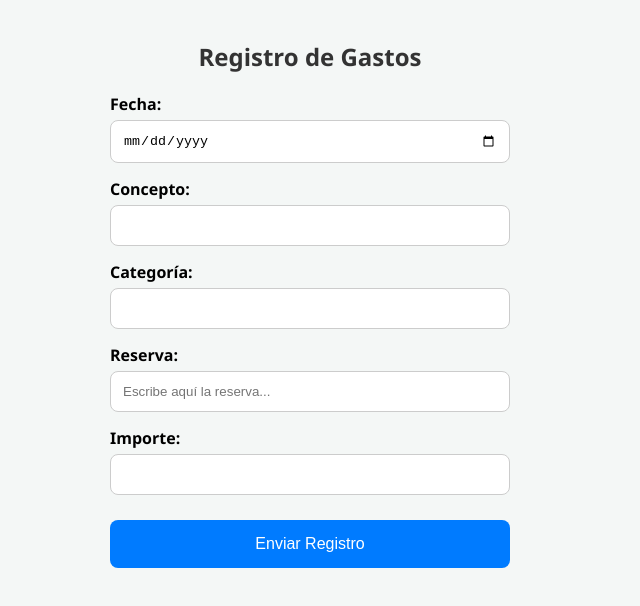
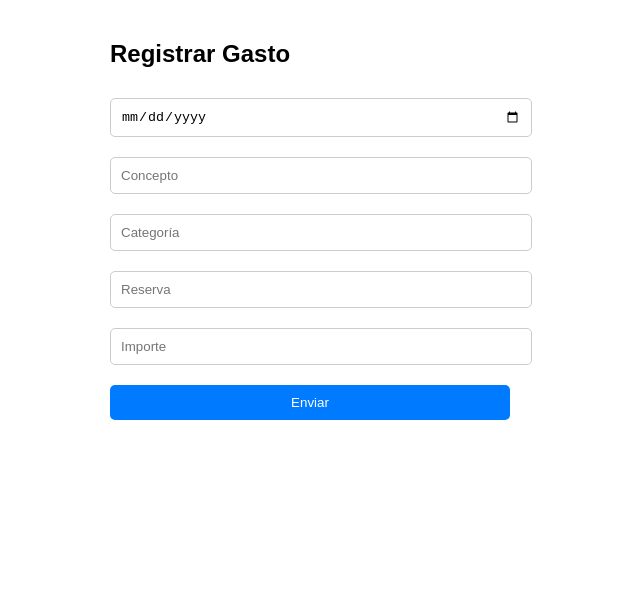
Before and after one commit to GabrielDiViesti/mis-apps, a plain HTML site: page index.html in a window 1280 px wide. Shown: the whole page, without its empty margins (330-970 px from the left). Drawn offline with Linux system fonts and the light colour scheme.

Commit message:
Update index.html

```diff
--- a/index.html
+++ b/index.html
@@ -5,33 +5,20 @@
     <meta name="viewport" content="width=device-width, initial-scale=1.0">
     <title>App Gastos</title>
     <style>
-        body { font-family: 'Segoe UI', Tahoma, sans-serif; padding: 20px; max-width: 400px; margin: auto; background-color: #f4f7f6; }
-        h2 { text-align: center; color: #333; }
-        label { font-weight: bold; display: block; margin-top: 15px; }
-        input { width: 100%; padding: 12px; margin-top: 5px; border: 1px solid #ccc; border-radius: 8px; box-sizing: border-box; }
-        button { width: 100%; padding: 15px; margin-top: 25px; background-color: #007bff; color: white; border: none; border-radius: 8px; font-size: 16px; cursor: pointer; }
-        button:active { background-color: #0056b3; }
+        body { font-family: sans-serif; padding: 20px; max-width: 400px; margin: auto; }
+        input, button { width: 100%; padding: 10px; margin: 10px 0; border: 1px solid #ccc; border-radius: 5px; }
+        button { background-color: #007bff; color: white; border: none; }
     </style>
 </head>
 <body>
-    <h2>Registro de Gastos</h2>
+    <h2>Registrar Gasto</h2>
     <form id="gastoForm">
-        <label>Fecha:</label>
         <input type="date" id="fecha" required>
-
-        <label>Concepto:</label>
-        <input type="text" id="concepto" required>
-
-        <label>Categoría:</label>
-        <input type="text" id="categoria" required>
-
-        <label>Reserva:</label>
-        <input type="text" id="reserva" placeholder="Escribe aquí la reserva...">
-
-        <label>Importe:</label>
-        <input type="number" id="monto" required>
-
-        <button type="button" onclick="enviarDatos()">Enviar Registro</button>
+        <input type="text" id="concepto" placeholder="Concepto" required>
+        <input type="text" id="categoria" placeholder="Categoría" required>
+        <input type="text" id="reserva" placeholder="Reserva" required>
+        <input type="number" id="monto" placeholder="Importe" required>
+        <button type="button" onclick="enviarDatos()">Enviar</button>
     </form>
 
     <script>
```
